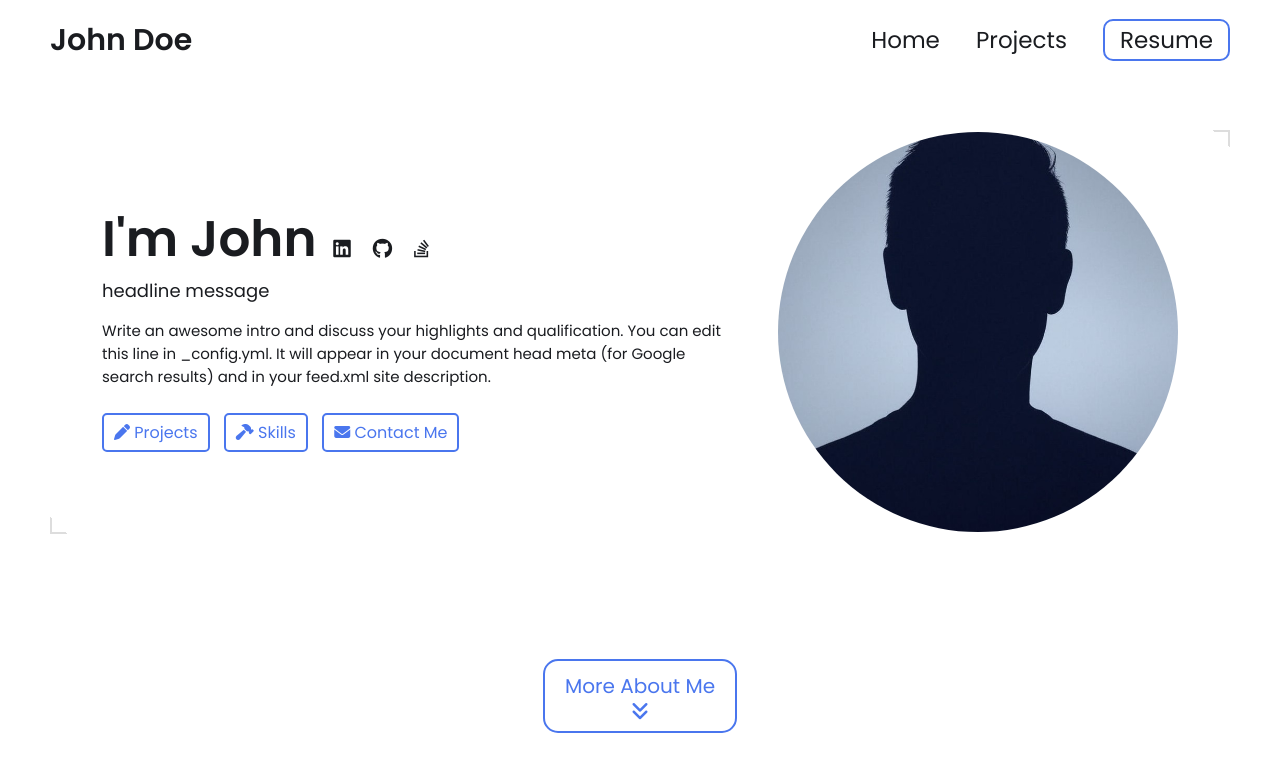
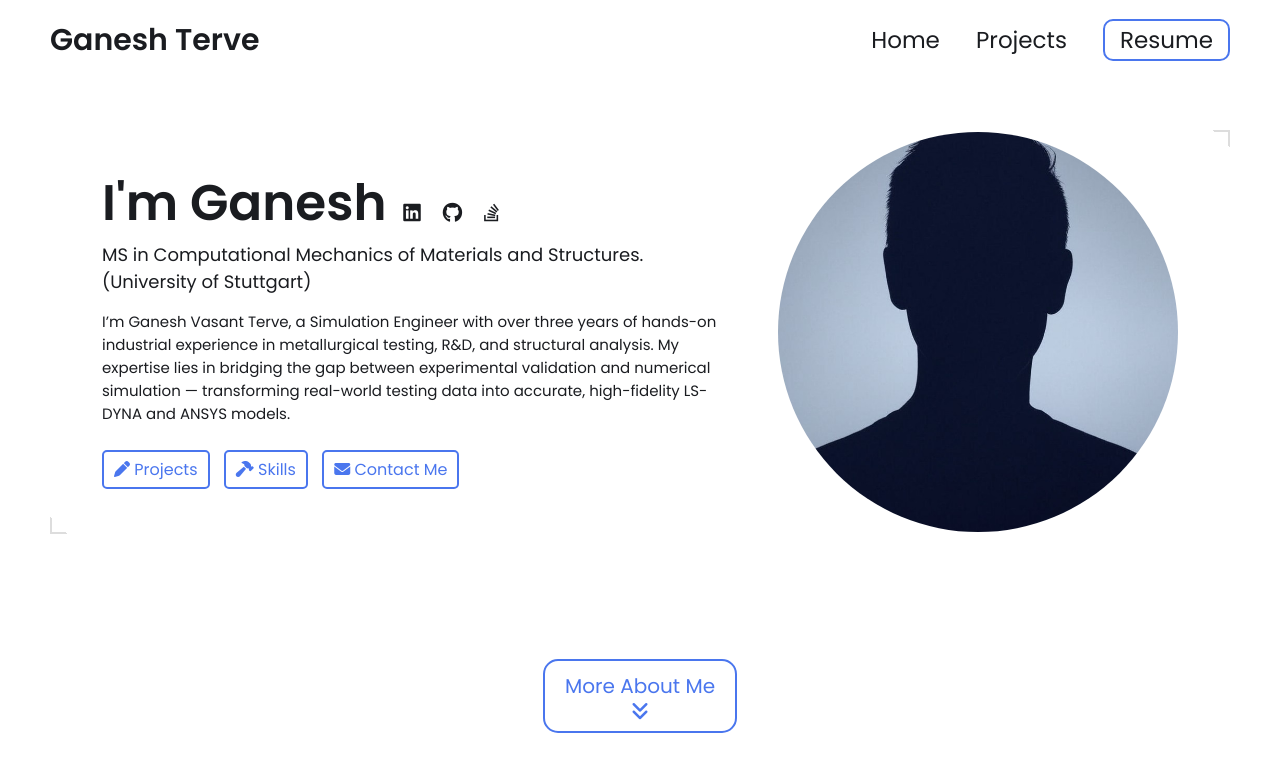
Before and after one commit to ganeshterve/ganesh-terve.github.io, a Jekyll site: the page built from index.html, in a window 1280 px wide and 900 px high. Shown: the top 772 px of the window. Built offline with Jekyll 4.4.1, drawn with Linux system fonts in a browser that asks for light colours.

Commit message:
Update _config.yml

```diff
--- a/_config.yml
+++ b/_config.yml
@@ -7,17 +7,16 @@
 
 # Main Page Setup
 
-title: John Doe's Portfolio # This is what shows up in the tab of the browser
+title: Ganesh Terve's Portfolio # This is what shows up in the tab of the browser
 
 
 
 # Hero Section
-name: John Doe
-headline: headline message
+name: Ganesh Terve
+headline: MS in Computational Mechanics of Materials and Structures. (University of Stuttgart)
 description: >- # dont remove this line. this will ignore all new lines until the next section
-  Write an awesome intro and discuss your highlights and qualification. You can edit this
-  line in _config.yml. It will appear in your document head meta (for
-  Google search results) and in your feed.xml site description.
+  I’m Ganesh Vasant Terve, a Simulation Engineer with over three years of hands-on industrial experience in metallurgical testing, R&D, and structural analysis.
+  My expertise lies in bridging the gap between experimental validation and numerical simulation — transforming real-world testing data into accurate, high-fidelity LS-DYNA and ANSYS models.
 
 # Place your profile image in /assets/images/profile-image/folder and edit the file name
 profile_image: ./assets/images/profile-image/avatar.jpeg
```
